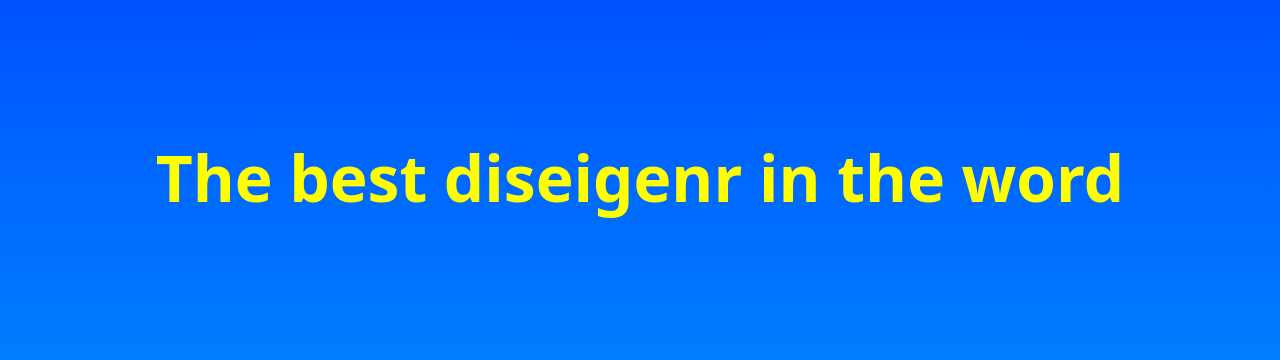
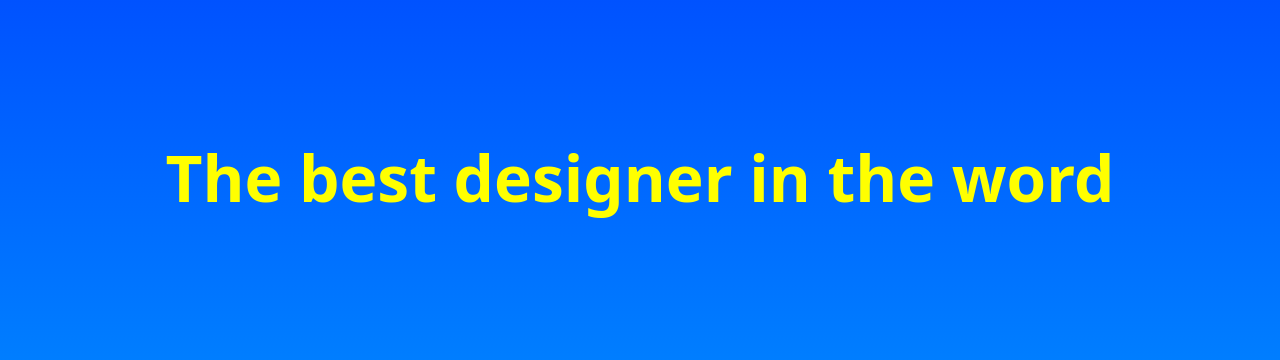
Before and after one commit to liamgraf-8/portfolio, a plain HTML site: page index.html in a window 1280 px wide. Shown: the part 678-1038 px from the top of the page. Drawn offline with Linux system fonts and the light colour scheme.

Commit message:
Update index.html

```diff
--- a/index.html
+++ b/index.html
@@ -28,6 +28,6 @@
 </head>
 <body>
     <h1>Liam Graf</h1>
-    <h2>The best diseigenr in the word</h2>
+    <h2>The best designer in the word</h2>
 </body>
 </html>
```
